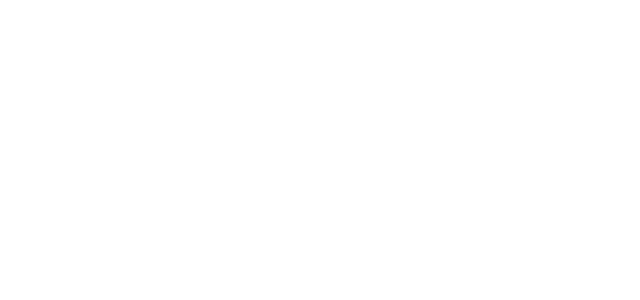
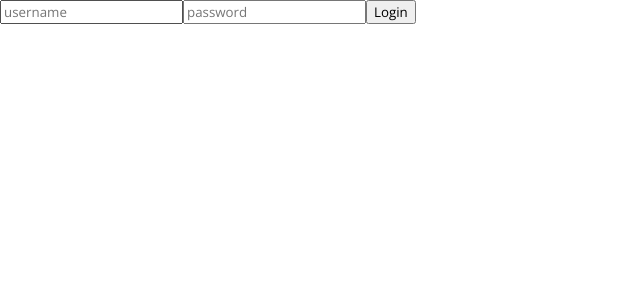
Before and after one commit to karolina-rachuta/booking, a React (Create React App) app in the folder client1/: page /login in a window 1280 px wide. Before the commit this address had no page. Shown: the top 300 px of the page, without its empty margins (0-640 px from the left). Built offline with nearby package versions, Linux system fonts and the light colour scheme.

Commit message:
creating authContext

```diff
--- a/client1/src/App.js
+++ b/client1/src/App.js
@@ -6,6 +6,7 @@
 import Home from "./pages/home/Home";
 import Hotel from "./pages/hotel/Hotel";
 import List from "./pages/list/List";
+import Login from "./pages/login/Login";
 
 function App() {
   return (
@@ -14,6 +15,7 @@
         <Route path="/" element={<Home/>}/>
         <Route path="/hotels" element={<List/>}/>
         <Route path="/hotels/:id" element={<Hotel/>}/>
+        <Route path="/login" element={<Login/>}/>
       </Routes>
     </BrowserRouter>
   );
--- /dev/null
+++ b/client1/src/context/AuthContext.js
@@ -0,0 +1,65 @@
+import {
+    useEffect,
+    useReducer
+} from "react";
+import {
+    createContext
+} from "react";
+
+const INITIAL_STATE = {
+    user: JSON.parse(localStorage.getItem("user")) || null,
+    loading: false,
+    error: null
+};
+export const AuthContext = createContext(INITIAL_STATE);
+
+const AuthReducer = (state, action) => {
+    switch (action.type) {
+        case "LOGIN_START":
+            return {
+                user: null,
+                loading: true,
+                error: null
+            };
+        case "LOGIN_SUCCESS":
+            return {
+                user: action.payload,
+                loading: false,
+                error: null
+        };
+        case "LOGIN_FAILURE":
+            return {
+                user: null,
+                loading: false,
+                error: action.payload,
+        };
+        case "LOGOUT":
+            return {
+                user: null,
+                loading: false,
+                error: null,
+        };
+        default:
+            return state;
+    }
+}
+
+export const AuthContextProvider = ({children}) => {
+    const [state, dispatch] = useReducer(AuthReducer, INITIAL_STATE);
+
+    useEffect(() => {
+        localStorage.setItem("user", JSON.stringify(state.user))
+    }, [state.user])
+
+    return (
+        <AuthContext.Provider
+            value = {{
+                user: state.user,
+                loading: state.loading,
+                error: state.error,
+                dispatch
+            }}
+        > {children}
+        </AuthContext.Provider>
+    )
+}
--- a/client1/src/index.js
+++ b/client1/src/index.js
@@ -1,13 +1,16 @@
 import React from 'react';
 import ReactDOM from 'react-dom/client';
 import {SearchContextProvider} from '../src/context/SearchContext';
+import {AuthContextProvider} from '../src/context/AuthContext';
 import App from './App';
 
 const root = ReactDOM.createRoot(document.getElementById('root'));
 root.render(
   <React.StrictMode>
     <SearchContextProvider>
-      <App />
+        <AuthContextProvider>
+            <App />
+        </AuthContextProvider>
     </SearchContextProvider>
   </React.StrictMode>
 );
--- /dev/null
+++ b/client1/src/pages/login/Login.jsx
@@ -0,0 +1,59 @@
+import { useState, useContext } from "react";
+import { useNavigate } from "react-router-dom";
+import { AuthContext } from "../../context/AuthContext";
+import axios from "axios";
+import "./login.css";
+
+function Login() {
+  const [credentials, setCredentials] = useState({
+    username: undefined,
+    password: undefined,
+  });
+
+  const { loading, error, dispatch } = useContext(AuthContext);
+
+  const navigate = useNavigate();
+
+  const handleChange = (e) => {
+    setCredentials((prev) => ({ ...prev, [e.target.id]: e.target.value }));
+  };
+
+  const handleClick = async (e) => {
+    e.preventDefault();
+    dispatch({ type: "LOGIN_START" });
+    try {
+      const res = await axios.post("auth/login", credentials);
+      dispatch({ type: "LOGIN_SUCCESS", payload: res.data });
+      navigate("/");
+    } catch (error) {
+      dispatch({ type: "LOGIN_FAILURE", payload: error.response.data });
+    }
+  };
+
+  return (
+    <div className="login">
+      <div className="lContainter">
+        <input
+          className="lInput"
+          type="text"
+          id="username"
+          placeholder="username"
+          onChange={handleChange}
+        />
+        <input
+          className="lInput"
+          type="password"
+          id="password"
+          placeholder="password"
+          onChange={handleChange}
+        />
+        <button disables={loading} className="lButton" onClick={handleClick}>
+          Login
+        </button>
+        {error && <span>{error.message}</span>}
+      </div>
+    </div>
+  );
+}
+
+export default Login;
```
Also changed, not shown: client1/src/pages/login/login.css (added).
